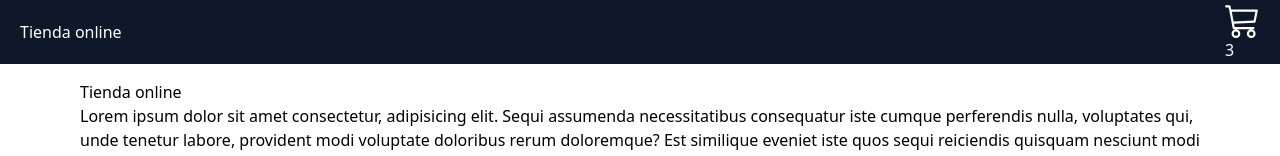
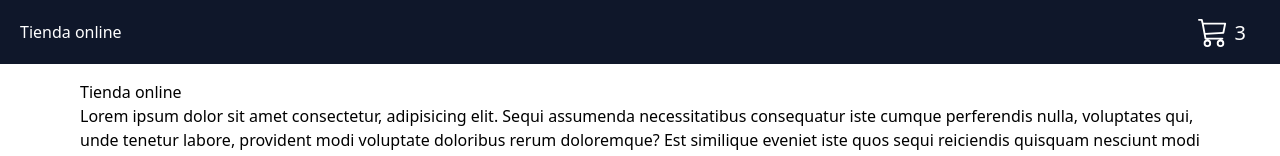
Before and after one commit to Dagore-dev/dwec-shop, a React (Vite) app in the folder client/: page / in a window 1280 px wide. Shown: the top 156 px of the page. Built offline with nearby package versions, Linux system fonts and the light colour scheme.

Commit message:
CartIcon extracted to file

```diff
--- /dev/null
+++ b/client/src/components/CartIcon.tsx
@@ -0,0 +1,22 @@
+import { Link } from 'wouter'
+
+interface Props {
+  quantity: number
+}
+
+export default function CartIcon (props: Props): JSX.Element {
+  const { quantity } = props
+
+  return (
+    <Link href='/cart'>
+      <div className='px-8 cursor-pointer'>
+        <svg xmlns='http://www.w3.org/2000/svg' width='30' height='30' fill='currentColor' viewBox='0 0 16 16'>
+          <path d='M0 1.5A.5.5 0 0 1 .5 1H2a.5.5 0 0 1 .485.379L2.89 3H14.5a.5.5 0 0 1 .49.598l-1 5a.5.5 0 0 1-.465.401l-9.397.472L4.415 11H13a.5.5 0 0 1 0 1H4a.5.5 0 0 1-.491-.408L2.01 3.607 1.61 2H.5a.5.5 0 0 1-.5-.5zM3.102 4l.84 4.479 9.144-.459L13.89 4H3.102zM5 12a2 2 0 1 0 0 4 2 2 0 0 0 0-4zm7 0a2 2 0 1 0 0 4 2 2 0 0 0 0-4zm-7 1a1 1 0 1 1 0 2 1 1 0 0 1 0-2zm7 0a1 1 0 1 1 0 2 1 1 0 0 1 0-2z' />
+        </svg>
+        <span className='relative'>
+          <span className='absolute -top-7 -right-12 text-xl'>{quantity}</span>
+        </span>
+      </div>
+    </Link>
+  )
+}
--- a/client/src/components/Navbar.tsx
+++ b/client/src/components/Navbar.tsx
@@ -1,18 +1,12 @@
 import { Link } from 'wouter'
+import CartIcon from './CartIcon'
 
 export default function Navbar (): JSX.Element {
   return (
     <header>
       <nav className='flex justify-between items-center fixed w-screen h-16 p-5 bg-slate-900 text-white'>
         <Link href='/'><h1 className='cursor-pointer'>Tienda online</h1></Link>
-        <Link href='/cart'>
-          <svg xmlns='http://www.w3.org/2000/svg' width='35' height='35' fill='currentColor' viewBox='0 0 16 16'>
-            <path d='M0 1.5A.5.5 0 0 1 .5 1H2a.5.5 0 0 1 .485.379L2.89 3H14.5a.5.5 0 0 1 .49.598l-1 5a.5.5 0 0 1-.465.401l-9.397.472L4.415 11H13a.5.5 0 0 1 0 1H4a.5.5 0 0 1-.491-.408L2.01 3.607 1.61 2H.5a.5.5 0 0 1-.5-.5zM3.102 4l.84 4.479 9.144-.459L13.89 4H3.102zM5 12a2 2 0 1 0 0 4 2 2 0 0 0 0-4zm7 0a2 2 0 1 0 0 4 2 2 0 0 0 0-4zm-7 1a1 1 0 1 1 0 2 1 1 0 0 1 0-2zm7 0a1 1 0 1 1 0 2 1 1 0 0 1 0-2z' />
-          </svg>
-          <span>
-            <span>3</span>
-          </span>
-        </Link>
+        <CartIcon quantity={3} />
       </nav>
     </header>
   )
```
